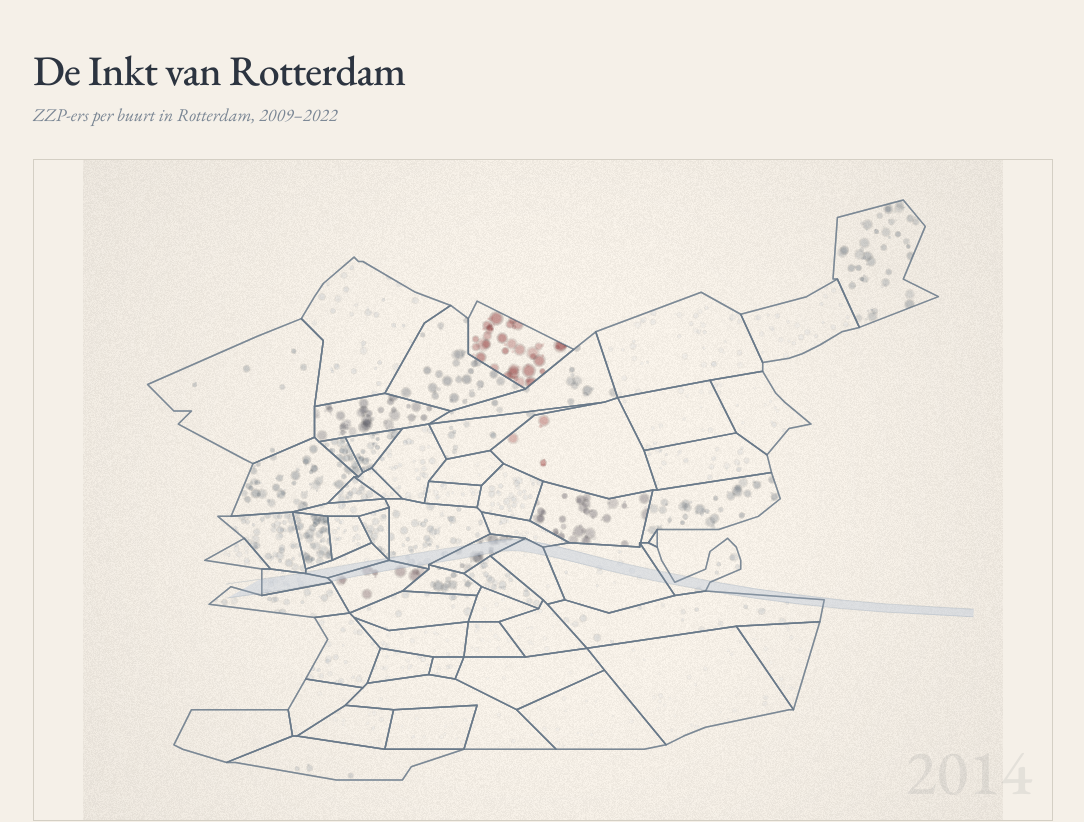
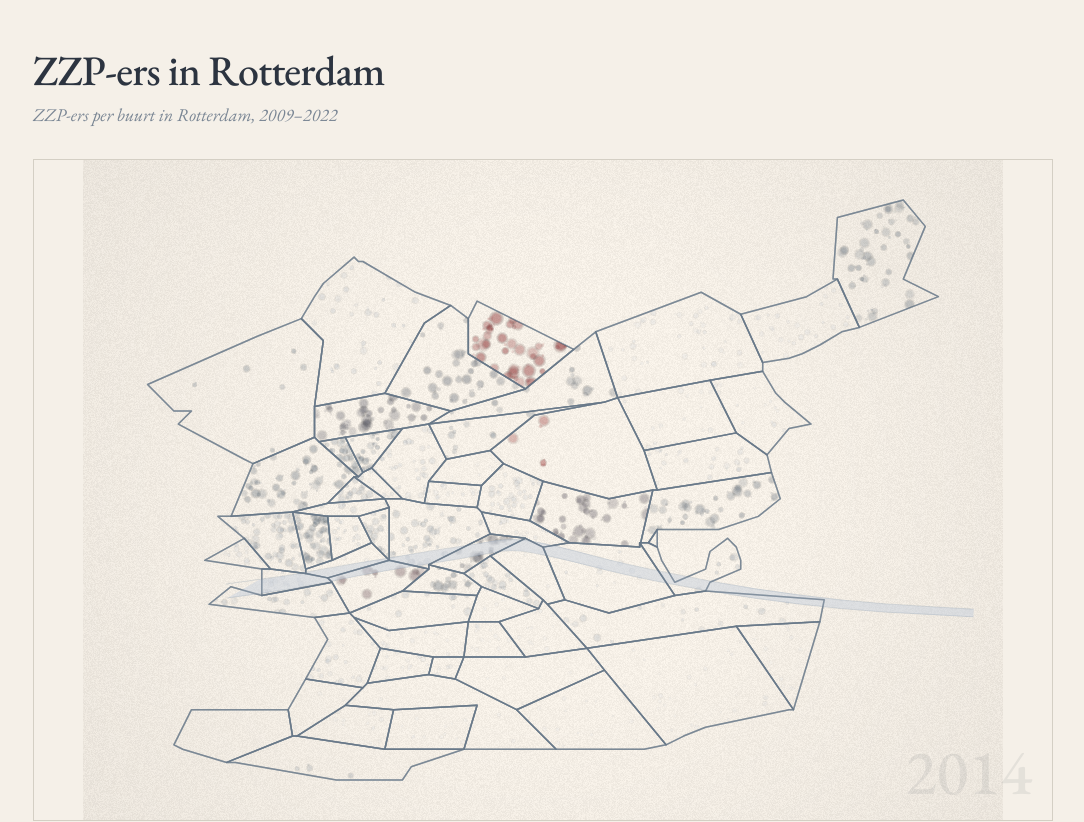
Before and after one commit to bartmediatech/zzp-rotterdam, a website built with Vite: page index.html in a window 1280 px wide. Shown: the top 822 px of the page, without its empty margins (97-1181 px from the left). Built offline with nearby package versions, Linux system fonts and the light colour scheme.

Commit message:
Vertaal naar Nederlands en neutraliseer titel
Co-Authored-By: Claude Opus 4.6 (1M context) <noreply@anthropic.com>

```diff
--- a/index.html
+++ b/index.html
@@ -3,7 +3,7 @@
 <head>
   <meta charset="UTF-8" />
   <meta name="viewport" content="width=device-width, initial-scale=1.0" />
-  <title>De Inkt van Rotterdam — ZZP-ers Visualisatie</title>
+  <title>ZZP-ers in Rotterdam — Visualisatie per buurt</title>
   <link rel="preconnect" href="https://fonts.googleapis.com">
   <link rel="preconnect" href="https://fonts.gstatic.com" crossorigin>
   <link href="https://fonts.googleapis.com/css2?family=EB+Garamond:ital,wght@0,400;0,500;0,600;1,400;1,500&display=swap" rel="stylesheet">
@@ -12,7 +12,7 @@
 <body>
   <div class="page">
     <header class="header">
-      <h1 class="title">De Inkt van Rotterdam</h1>
+      <h1 class="title">ZZP-ers in Rotterdam</h1>
       <p class="subtitle">ZZP-ers per buurt in Rotterdam, 2009–2022</p>
     </header>
 
```
